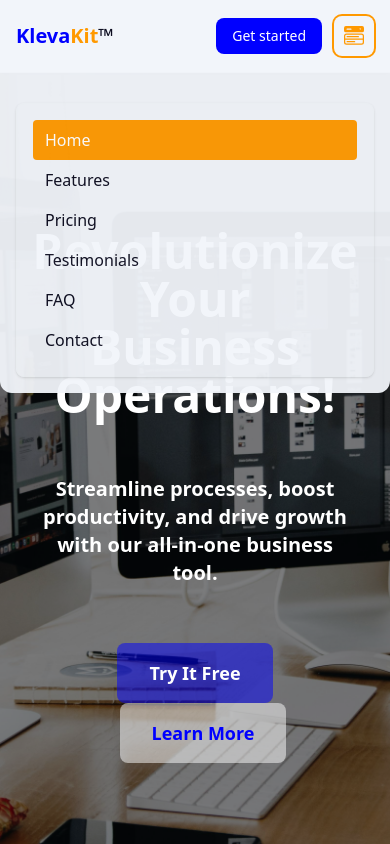
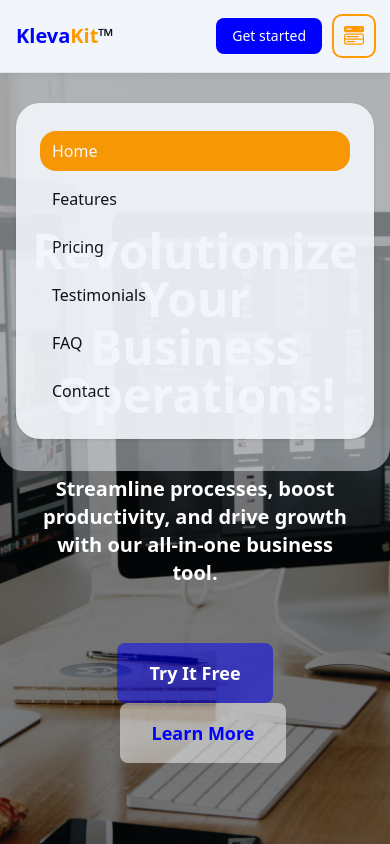
Before and after one commit to Dr-dyrane/kleva-kit, a React (Vite) app: page / in a window 390 px wide. Both pictures are taken after a click on the button "Open main menu". Shown: the top 844 px of the page. Built offline with nearby package versions, Linux system fonts and the light colour scheme.

Commit message:
modified:   src/components/layout/Navbar/Navbar.jsx

```diff
--- a/src/components/layout/Navbar/Navbar.jsx
+++ b/src/components/layout/Navbar/Navbar.jsx
@@ -13,10 +13,10 @@ const Menu = ({ to, label }) => {
 		<li>
 			<Link
 				to={to}
-				className={`block py-2 px-3 md:p-0 ${
+				className={`block py-2 md:py-0 px-3 my-1 md:my-0 md:p-0 ${
 					location.pathname === to
-						? "bg-accent text-contrast-dark font-medium rounded md:bg-transparent md:text-accent md:dark:text-accent-dark"
-						: "rounded font-normal hover:bg-accent/75 md:hover:bg-transparent md:hover:text-accent md:dark:hover:text-golden dark:text-warm dark:hover:bg-golden/85 dark:hover:text-warm md:dark:hover:bg-transparent dark:border-slate-700"
+						? "bg-accent text-contrast-dark font-medium rounded-2xl md:bg-transparent md:text-accent md:dark:text-accent-dark"
+						: "rounded-2xl font-normal hover:bg-accent/75 md:hover:bg-transparent md:hover:text-accent md:dark:hover:text-golden dark:text-warm dark:hover:bg-golden/85 dark:hover:text-warm md:dark:hover:bg-transparent dark:border-slate-700"
 				}`}
 				aria-current={location.pathname === to ? "page" : undefined}
 			>
@@ -31,7 +31,7 @@ const MenuButton = ({ isMenuOpen, toggleMenu }) => {
 		<button
 			data-collapse-toggle="navbar-cta"
 			type="button"
-			className="inline-flex items-center p-2 w-10 h-10 justify-center text-sm text-accent dark:text-accent-dark rounded-lg md:hidden hover:bg-accent/10 dark:hover:bg-accent-dark/25 focus:outline-none focus:ring-2 focus:ring-accent dark:focus:ring-accent/85"
+			className="inline-flex items-center p-2 w-10 h-10 justify-center text-sm text-accent dark:text-accent-dark rounded-lg md:hidden hover:bg-accent/10 dark:hover:bg-accent-dark/50 focus:outline-none focus:ring-2 focus:ring-accent dark:focus:ring-accent/85"
 			aria-controls="navbar-cta"
 			aria-expanded="false"
 			onClick={toggleMenu}
@@ -132,13 +132,13 @@ const Navbar = () => {
 				<div
 					className={`items-center justify-between w-full md:flex md:w-auto md:order-1 ${
 						isMenuOpen
-							? "block absolute right-0 top-[71px] p-4 bg-background dark:bg-background-dark rounded-b-xl opacity-95"
+							? "block absolute right-0 top-[71px] p-4 bg-background/50 dark:bg-background-dark/50 rounded-b-3xl opacity-95"
 							: "hidden"
 					}`}
 					id="navbar-cta"
 					ref={menuRef}
 				>
-					<ul className="flex flex-col font-medium p-4 md:p-0 mt-4 border border-slate-100 rounded-lg md:space-x-8 rtl:space-x-reverse md:flex-row md:mt-0 md:border-0 md:bg-warm dark:bg-background-dark/85 md:dark:bg-background-dark/85 dark:border-accent-dark shadow md:shadow-none">
+					<ul className="flex flex-col font-medium p-6 md:p-0 my-4 md:my-0 bg-background dark:bg-background-dark rounded-3xl md:space-x-8 rtl:space-x-reverse md:flex-row md:mt-0 md:border-0 md:bg-warm dark:bg-background-dark/85md:dark:bg-background-dark/85 shadow md:shadow-none">
 						{menuItems.map((item) => (
 							<Menu key={item.to} to={item.to} label={item.label} />
 						))}
```
